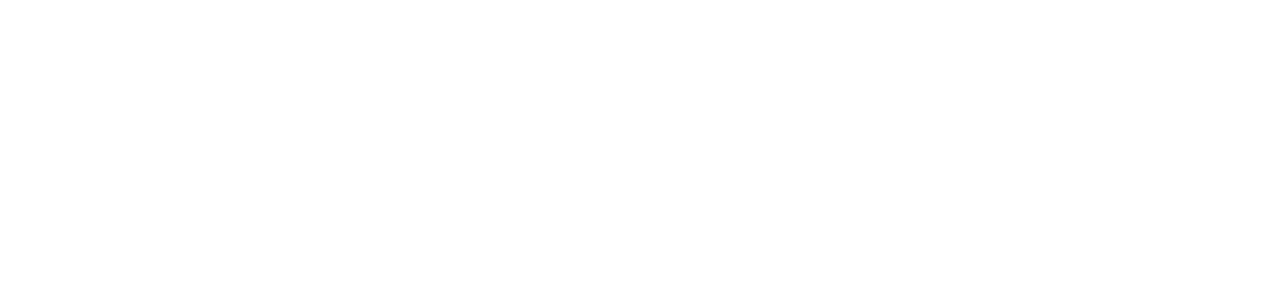
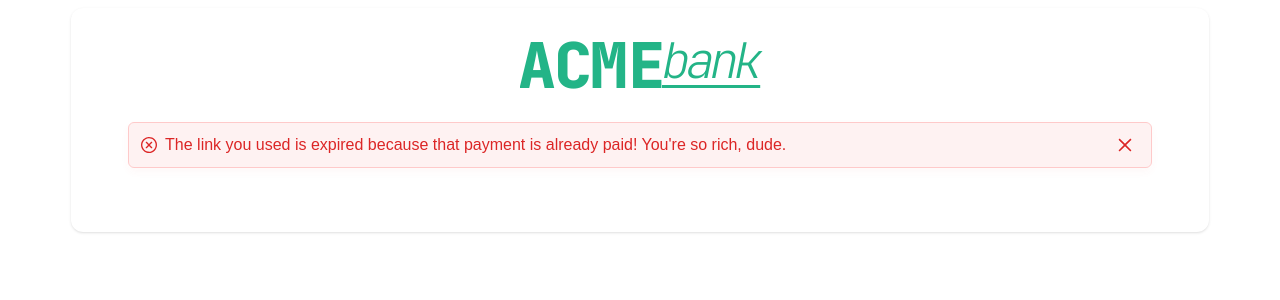
Before and after one commit to acme-sky/bank-service, a Vue app in the folder ui/: page /expired in a window 1280 px wide. Before the commit this address had no page. Shown: the top 300 px of the page. Built offline with nearby package versions, Linux system fonts and the light colour scheme; a web font is replaced by a local one.

Commit message:
Add other pages

```diff
--- a/ui/src/router/index.js
+++ b/ui/src/router/index.js
@@ -1,5 +1,8 @@
 import { createRouter, createWebHistory } from 'vue-router'
 import HomeView from '@/views/HomeView.vue'
+import ErrorView from '@/views/Error.vue'
+import ExpiredView from '@/views/Expired.vue'
+import SuccessView from '@/views/Success.vue'
 
 const router = createRouter({
   history: createWebHistory(import.meta.env.BASE_URL),
@@ -8,6 +11,21 @@ const router = createRouter({
       path: '/',
       name: 'home',
       component: HomeView
+    },
+    {
+      path: '/error',
+      name: 'error',
+      component: ErrorView
+    },
+    {
+      path: '/expired',
+      name: 'expired',
+      component: ExpiredView
+    },
+    {
+      path: '/success',
+      name: 'success',
+      component: SuccessView
     }
   ]
 })
--- a/ui/src/stores/payment.js
+++ b/ui/src/stores/payment.js
@@ -3,10 +3,11 @@ import { defineStore } from 'pinia'
 export const usePaymentStore = defineStore('payment', {
   state: () => ({ data: {}, inloading: false }),
   actions: {
-    get(id) {
-      fetch(`http://localhost:8080/payments/${id}/`).then(async (response) => {
+    async get(id) {
+      await fetch(`http://localhost:8080/payments/${id}/`).then(async (response) => {
         this.data = await response.json()
       })
+      return this.data
     },
     async pay(id) {
       this.inloading = true
--- /dev/null
+++ b/ui/src/views/Error.vue
@@ -0,0 +1,19 @@
+<script setup>
+import Message from 'primevue/message'
+import Card from 'primevue/card'
+</script>
+
+<template>
+  <main>
+    <Card>
+      <template #header>
+        <img src="@/assets/logo.png" alt="logo" class="logo" />
+        <div class="msg">
+          <Message severity="error">
+            You are here because an error. The link could be not valid.
+          </Message>
+        </div>
+      </template>
+    </Card>
+  </main>
+</template>
--- /dev/null
+++ b/ui/src/views/Expired.vue
@@ -0,0 +1,19 @@
+<script setup>
+import Message from 'primevue/message'
+import Card from 'primevue/card'
+</script>
+
+<template>
+  <main>
+    <Card>
+      <template #header>
+        <img src="@/assets/logo.png" alt="logo" class="logo" />
+        <div class="msg">
+          <Message severity="error">
+            The link you used is expired because that payment is already paid! You're so rich, dude.
+          </Message>
+        </div>
+      </template>
+    </Card>
+  </main>
+</template>
--- a/ui/src/views/HomeView.vue
+++ b/ui/src/views/HomeView.vue
@@ -21,12 +21,15 @@ const errors = ref({})
 const success_alert = ref(false)
 const error_alert = ref(false)
 
-onMounted(() => {
+onMounted(async () => {
   const payment_id = route.query.id
   if (!payment_id) {
     router.push('/error')
   } else {
-    payment.get(payment_id)
+    await payment.get(payment_id).catch((e) => {
+      router.push('/error')
+    })
+    if (payment.data.paid) router.push('/expired')
   }
 })
 
--- /dev/null
+++ b/ui/src/views/Success.vue
@@ -0,0 +1,19 @@
+<script setup>
+import Message from 'primevue/message'
+import Card from 'primevue/card'
+</script>
+
+<template>
+  <main>
+    <Card>
+      <template #header>
+        <img src="@/assets/logo.png" alt="logo" class="logo" />
+        <div class="msg">
+          <Message severity="success">
+            Payment done! Now you're less rich :-(
+          </Message>
+        </div>
+      </template>
+    </Card>
+  </main>
+</template>
```
